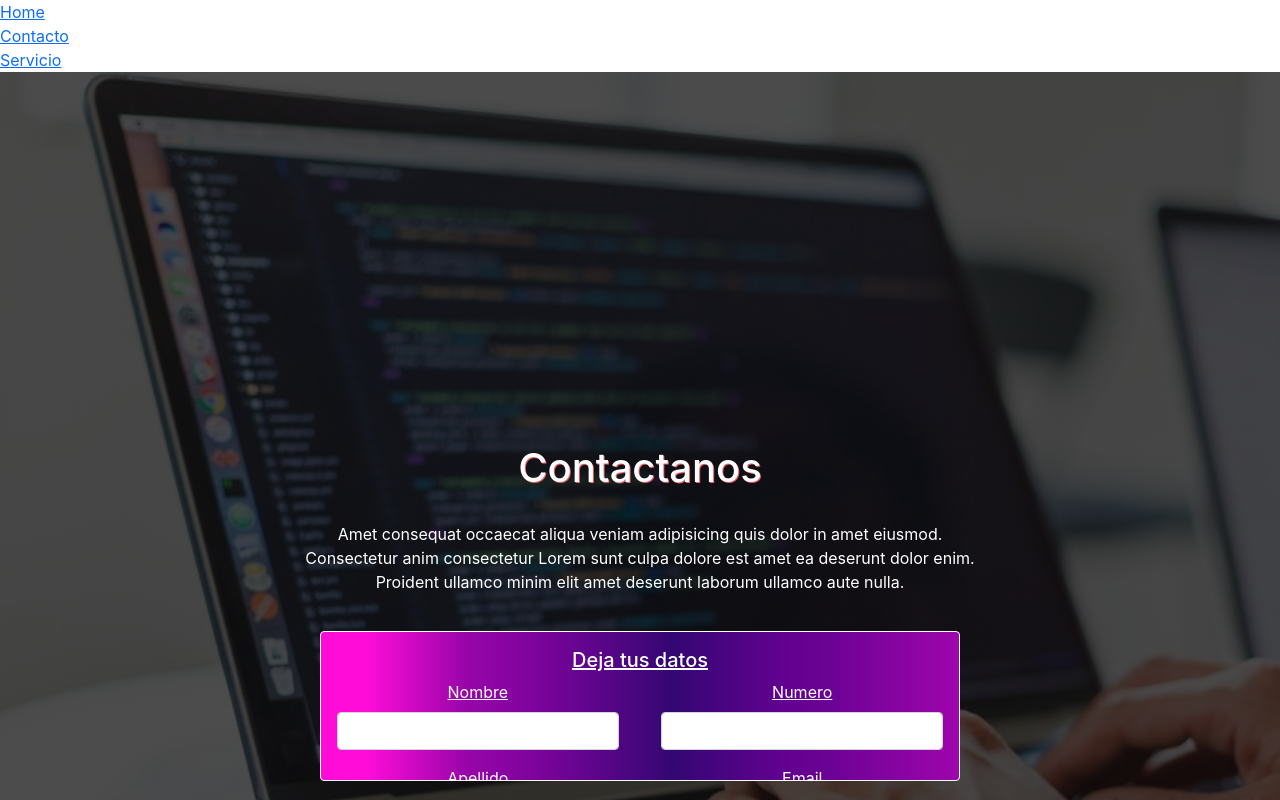
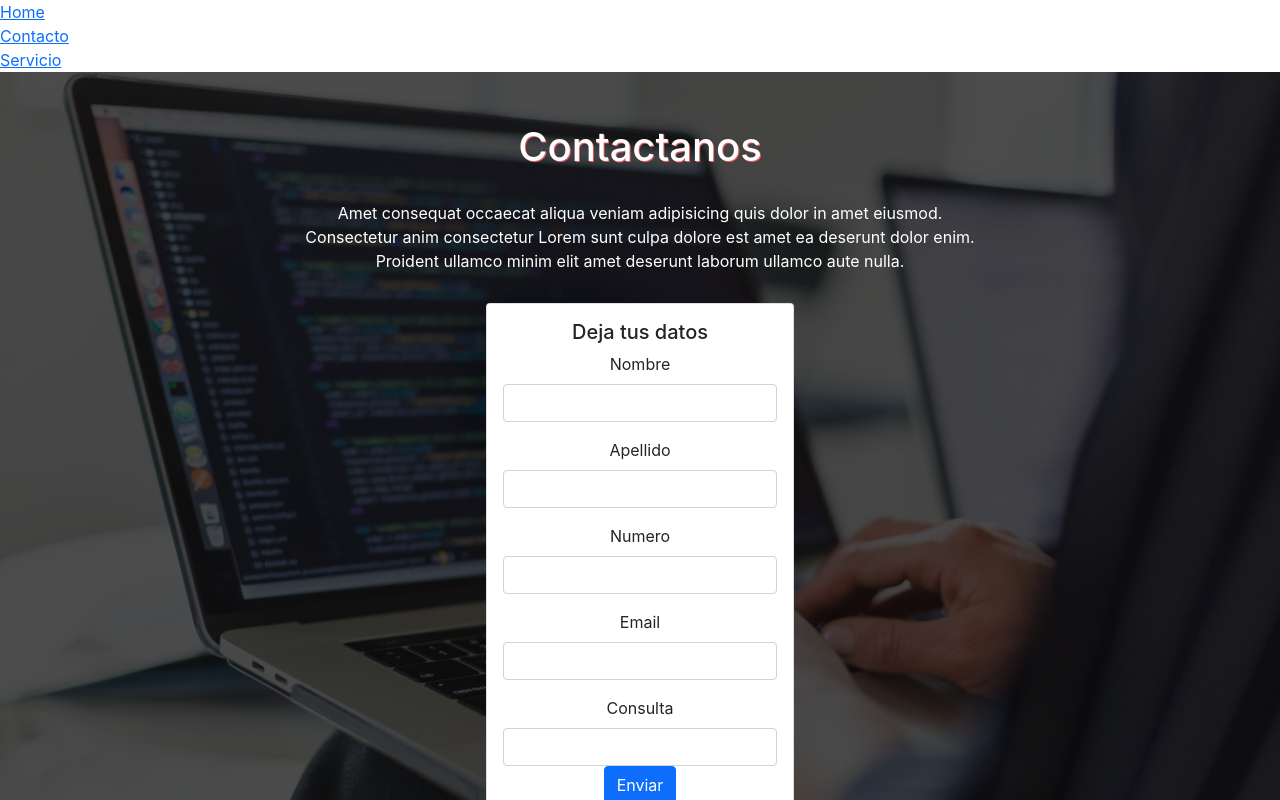
Before and after one commit to Nadim18-lab/Cositas, a React (Create React App) app: page /contact in a window 1280 px wide. Shown: the top 800 px of the page. Built offline with nearby package versions, Linux system fonts and the light colour scheme.

Commit message:
si funca mal es culpa del dalmiro

```diff
--- a/src/App.js
+++ b/src/App.js
@@ -1,8 +1,8 @@
 import './App.css';
 import Home from "./Components/Home-Component/Home";
 import NavBar from "./Components/NavBar-Component/NavBar";
-import Contact from "./Components/Contact-Component/Contact";
-import Service from "./Components/Service-Component/Service";
+import Contact from "./Components/Contact-Component/Contact.js";
+import Service from "./Components/Service-Component/Service.js";
 import "./App.css";
 import { BrowserRouter, Route, Routes } from "react-router-dom";
 
@@ -18,6 +18,7 @@ function App() {
           <Route path="/contact" element={<Contact />} />
         </Routes>
       </BrowserRouter>
+
     </div>
   );
 }
--- a/src/Components/Contact-Component/Contact.js
+++ b/src/Components/Contact-Component/Contact.js
@@ -1,12 +1,13 @@
 import React, { Component } from "react";
 import { PropTypes } from "prop-types";
-import "./Contact.scss";
+import ContactSCSS from "./Contact.module.scss";
+
 
 class Contact extends Component {
   render() {
     return (
       <div>
-        <div class="header img-container">
+        <div className={[ContactSCSS.header].join(" ")}>
           <h1>Contactanos</h1>
           <p>
             Amet consequat occaecat aliqua veniam adipisicing quis dolor in amet
@@ -16,71 +17,71 @@ class Contact extends Component {
             <br /> Proident ullamco minim elit amet deserunt laborum ullamco
             aute nulla.
           </p>
-          <div class="card">
-            <div class="card-body">
-              <h5 class="card-title label">Deja tus datos</h5>
+          <div className="card">
+            <div className="card-body">
+              <h5 className="card-title label">Deja tus datos</h5>
               <form>
-                <div class="float-left">
-                  <div class="mb-3">
-                    <label for="exampleInputEmail1  " class="label form-label">
+                <div className="float-left">
+                  <div className="mb-3">
+                    <label for="exampleInputEmail1  " className="label form-label">
                       Nombre
                     </label>
                     <input
                       type="text"
-                      class="input-style form-control"
+                      className="input-style form-control"
                       id="exampleInputEmail1"
                       aria-describedby="emailHelp"
                     ></input>
                   </div>
-                  <div class="mb-3">
-                    <label for="exampleInputEmail1  " class="label form-label">
+                  <div className="mb-3">
+                    <label for="exampleInputEmail1  " className="label form-label">
                       Apellido
                     </label>
                     <input
                       type="text"
-                      class="input-style form-control"
+                      className="input-style form-control"
                       id="exampleInputEmail1"
                       aria-describedby="emailHelp"
                     ></input>
                   </div>
                 </div>
-                <div class="float-right">
-                  <div class="mb-3">
-                    <label for="exampleInputEmail1  " class="label form-label">
+                <div className="float-right">
+                  <div className="mb-3">
+                    <label for="exampleInputEmail1  " className="label form-label">
                       Numero
                     </label>
                     <input
                       type="text"
-                      class="input-style form-control"
+                      className="input-style form-control"
                       id="exampleInputEmail1"
                       aria-describedby="emailHelp"
                     ></input>
                   </div>
-                  <div class="mb-3">
-                    <label for="exampleInputEmail1  " class="label form-label">
+                  <div className="mb-3">
+                    <label for="exampleInputEmail1  " className="label form-label">
                       Email
                     </label>
                     <input
                       type="email"
-                      class="input-style form-control"
+                      className="input-style form-control"
                       id="exampleInputEmail1"
                       aria-describedby="emailHelp"
                     ></input>
                   </div>
                 </div>
-                <div class="question-container">
+                <div className="question-container">
                   <div>
-                    <label for="exampleInputEmail1  " class="label form-label">
+                    <label for="exampleInputEmail1  " className="label form-label">
                       Consulta
                     </label>
                     <input
                       type="text"
-                      class="form-control question-input"
+                      className="form-control question-input"
                       id="exampleInputEmail1"
                       aria-describedby="emailHelp"
                     ></input>
                   </div>
-                  <button type="submit" class="submit-btn btn btn-primary">
+                  <button type="submit" className="submit-btn btn btn-primary">
                     Enviar
                   </button>
                 </div>
--- a/src/Components/Contact-Component/Contact.scss
+++ b/src/Components/Contact-Component/Contact.module.scss
@@ -15,6 +15,10 @@
   );
 }
 .header {
+  background: linear-gradient(rgba(0, 0, 0, 0.7), rgba(0, 0, 0, 0.7)),
+    url("../../Assets/background.jpg");
+  background-repeat: no-repeat;
+  background-size: cover;
   display: flex;
   align-items: center;
   justify-content: center;
@@ -59,9 +63,7 @@
     width: 22vw;
   }
 }
-.img-container {
-  background: linear-gradient(rgba(0, 0, 0, 0.7), rgba(0, 0, 0, 0.7)),
-    url("../../Assets/background.jpg");
-  background-repeat: no-repeat;
-  background-size: cover;
+
+.text{
+  font-size: 8rem !important;
 }
--- a/src/Components/Service-Component/Service.js
+++ b/src/Components/Service-Component/Service.js
@@ -1,22 +1,23 @@
 import React, { Component } from "react";
 import { PropTypes } from "prop-types";
-import "./Service.css";
+import ServiceCSS from "./Service.module.css";
 
 class Service extends Component {
   render() {
     return (
       <div>
-        <div class="fondo header">
-          <div class="Contenedor">
-            <h1 class="Titulo">Sobre Nosotros</h1>
-            <div class="cardPadre">
-              <div class="card">
-                <div class="icon-container">
-                  <i class="fas fa-images icon"></i>
+        <div className={[ServiceCSS.fondo, ServiceCSS.header].join(" ")}>
+          <div className={ServiceCSS.Contenedor}>
+            <h1 className={ServiceCSS.Titulo}>Sobre Nosotros</h1>
+            <div className={ServiceCSS.cardPadre}>
+              <div className={`${ServiceCSS.Mycard} card`}>
+                <div className={`${ServiceCSS.Mycontainer} `}>
+                  <i className={`${ServiceCSS.icon} fas fa-images`}></i>
+
                 </div>
-                <div class="card-body">
-                  <h5 class="card-title">Card title</h5>
-                  <p class="card-text">
+                <div className={`${ServiceCSS.Mybody} `}>
+                  <h5 className="card-title">Card title</h5>
+                  <p className="card-text">
                     Some quick example text to build on the card title and make
                     up the bulk of the card's content.Some quick example text to
                     build on the card title and make up the bulk of the card's
@@ -25,25 +26,25 @@ class Service extends Component {
                   </p>
                 </div>
               </div>
-              <div class="card">
-                <div class="icon-container">
-                  <i class="fab fa-apple icon2"></i>
+              <div className={`${ServiceCSS.Mycard} card`}>
+                <div className={`${ServiceCSS.Mycontainer} `}>
+                  <i className={`${ServiceCSS.icon2} fab fa-apple`}></i>
                 </div>
-                <div class="card-body">
-                  <h5 class="card-title">Card title</h5>
-                  <p class="card-text">
+                <div className={`${ServiceCSS.Mybody} `}>
+                  <h5 className="card-title">Card title</h5>
+                  <p className="card-text">
                     Some quick example text to build on the card title and make
                     up the bulk of the card's content.
                   </p>
                 </div>
               </div>
-              <div class="card">
-                <div class="icon-container">
-                  <i class="fas fa-dna icon3"></i>
+              <div className={`${ServiceCSS.Mycard} card`}>
+                <div className={`${ServiceCSS.Mycontainer} `}>
+                  <i className={`${ServiceCSS.icon3} fas fa-dna`}></i>
                 </div>
-                <div class="card-body">
-                  <h5 class="card-title">Card title</h5>
-                  <p class="card-text">
+                <div className={`${ServiceCSS.Mybody} `}>
+                  <h5 className="card-title">Card title</h5>
+                  <p className="card-text">
                     Some quick example text to build on the card title and make
                     up the bulk of the card's content.
                   </p>
--- a/src/Components/Service-Component/Service.css
+++ b/src/Components/Service-Component/Service.module.css
@@ -6,6 +6,9 @@
   text-shadow: 2px 2px rgb(153, 13, 118);
 }
 
+.fa-image{
+  font-size: 8rem;
+}
 
 .cardPadre {
   display: flex;
@@ -16,7 +19,7 @@
   margin-top: 54px;
 }
 
-.icon-container {
+.Mycontainer {
   background-color: rgb(152, 26, 177);
   border-radius: 100%;
   width: 69px;
@@ -26,8 +29,8 @@
   left: 19px;
 }
 
-.card-body{
-  overflow: hidden;
+.Mybody{
+  overflow: hidden !important;
 }
 
 .icon{
@@ -51,7 +54,7 @@
   font-size: 30px;
 }
 
-.card {
+.Mycard {
   position: relative;
   height: 150px;
   width: 18rem;
@@ -61,7 +64,7 @@
 }
 
 
-.card:hover{
+.Mycard:hover{
   height: 500px;
   width: 300px;
   border-radius: 5px;
```
